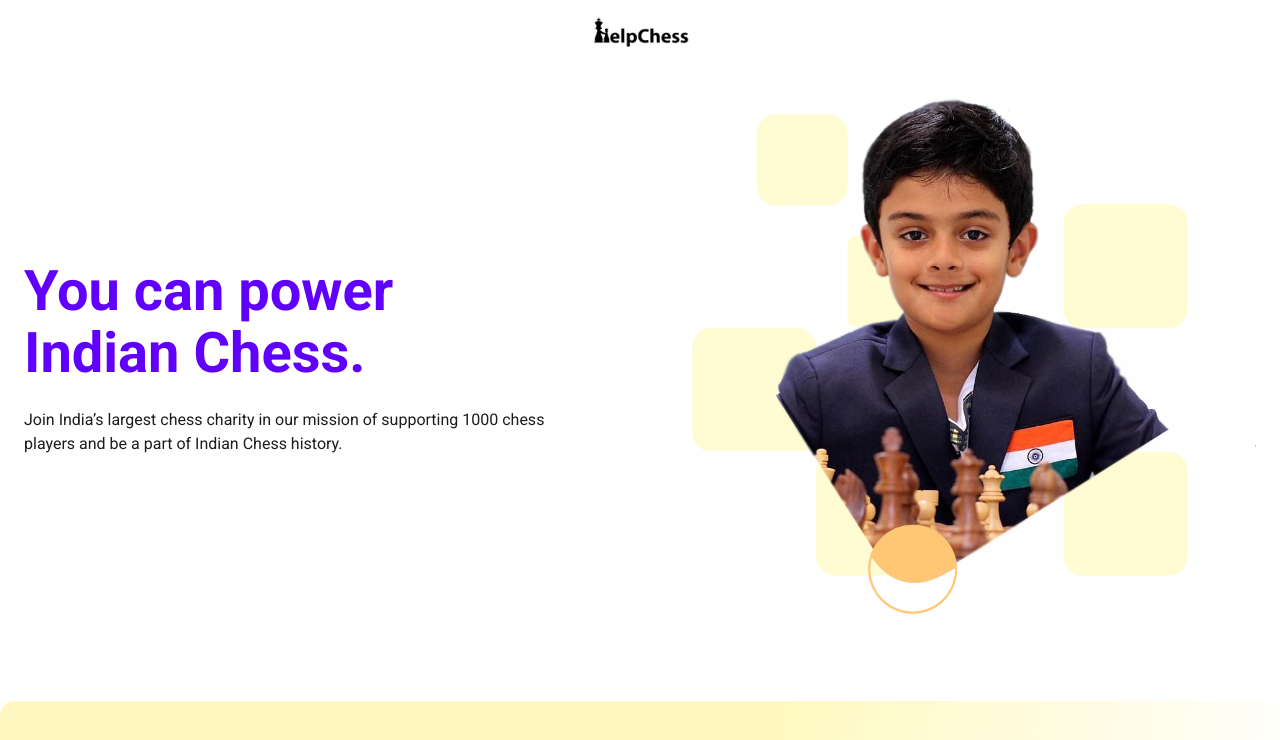
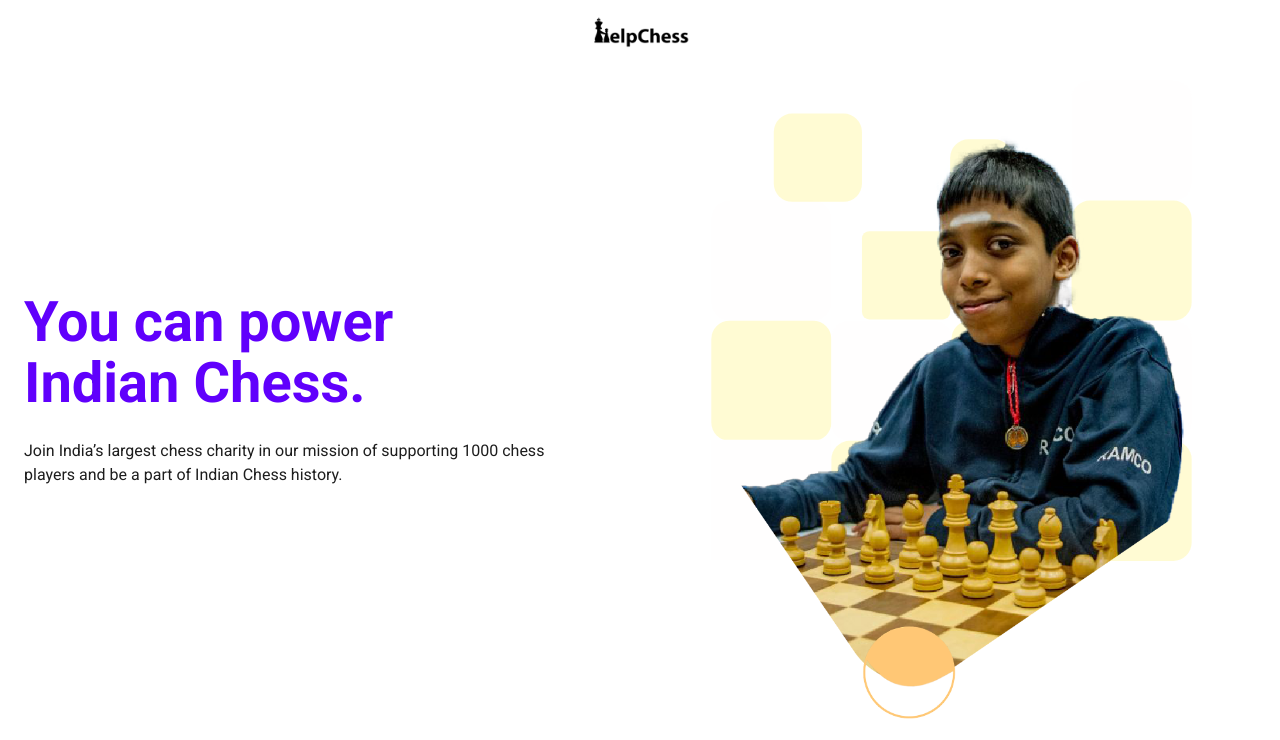
Before and after one commit to ChessBase-India/helpchess, a Next.js app: page / in a window 1280 px wide. Shown: the top 740 px of the page. Built offline with nearby package versions, Linux system fonts and the light colour scheme; no server answers.

Commit message:
update hero image

```diff
--- a/src/components/Hero.jsx
+++ b/src/components/Hero.jsx
@@ -106,7 +106,10 @@ const Hero = () => {
     <HeroContainer>
       <HeroImageContainer>
         <StyledCheckPattern />
-        <HeroImage src="/images/hero.png" alt="Helpchess Hero Image" />
+        <HeroImage
+          src="/images/helpchess-praggnanandhaa.png"
+          alt="Helpchess Hero Image"
+        />
       </HeroImageContainer>
       <HeroTextContainer>
         <HeroTitle>You can power Indian Chess.</HeroTitle>
```
Also changed, not shown: public/images/helpchess-praggnanandhaa.png (added).
